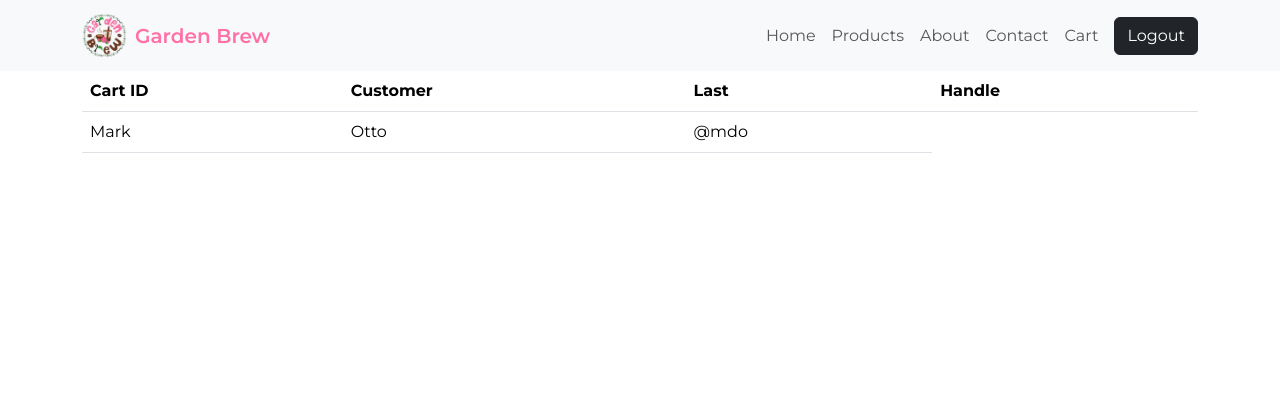
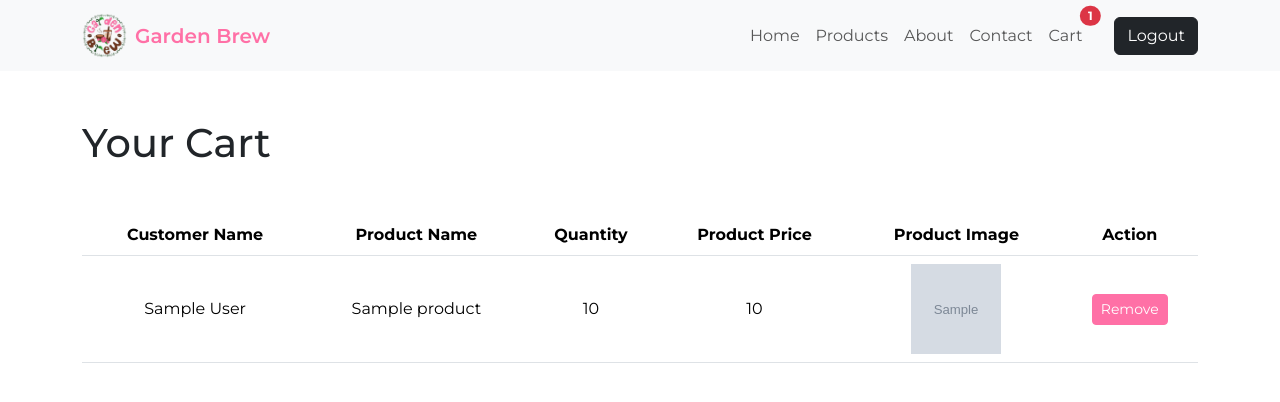
Before and after one commit to estoericull3nea/garden-brew, a PHP site: page /garden-brew/cart.php in a window 1280 px wide. Shown: the top 402 px of the page. Run offline with PHP 8.4, Linux system fonts and the light colour scheme; the visitor is signed in with stand-in values (Sample User, id 1); tables that the repository leaves empty or names only in its code hold one stand-in row (values such as "Sample post"); grey boxes marked "Sample" are stand-in pictures; some libraries are stand-ins or nearby versions.

Commit message:
removing cart

```diff
--- /dev/null
+++ b/ajax/cart/fetch_cart.php
@@ -0,0 +1,52 @@
+<?php
+require '../../connection/connect.php';
+
+session_start();
+
+$user_id = $_SESSION['user_id'];
+$sql = "
+SELECT
+cart.user_id,
+cart.prod_id,
+cart.qty,
+cart.cart_id,
+products.prod_name,
+products.prod_price,
+products.prod_img,
+users.fname,
+users.lname
+FROM cart
+INNER JOIN products ON cart.prod_id = products.prod_id
+INNER JOIN users ON cart.user_id = users.user_id
+WHERE cart.user_id = ?
+";
+
+
+$stmt = $conn->prepare($sql);
+
+// Check if preparation was successful
+if ($stmt === false) {
+    die("Prepare failed: " . $conn->error);
+}
+
+// Bind parameters
+$stmt->bind_param("i", $user_id);
+
+// Execute the statement
+$stmt->execute();
+
+// Get the result
+$result = $stmt->get_result();
+
+// Fetch all rows
+$cart = $result->fetch_all(MYSQLI_ASSOC);
+
+// Close statement and connection
+$stmt->close();
+$conn->close();
+
+// Set content type to JSON
+header('Content-Type: application/json');
+
+// Return JSON response
+echo json_encode($cart);
--- /dev/null
+++ b/ajax/count/count_total_cart.php
@@ -0,0 +1,36 @@
+<?php
+require '../../connection/connect.php';
+
+session_start();
+
+$user_id = $_SESSION['user_id'];
+$sql = "SELECT COUNT(*) FROM cart WHERE user_id = ? ";
+
+// Prepare the SQL statement
+$sql = "SELECT COUNT(*) as count FROM cart WHERE user_id = ?";
+$stmt = $conn->prepare($sql);
+
+// Check if preparation was successful
+if ($stmt === false) {
+    die("Prepare failed: " . $conn->error);
+}
+
+// Bind parameters
+$stmt->bind_param("i", $user_id);
+
+// Execute the statement
+$stmt->execute();
+
+// Get the result
+$result = $stmt->get_result();
+$row = $result->fetch_assoc();
+
+// Close statement and connection
+$stmt->close();
+$conn->close();
+
+// Set content type to JSON
+header('Content-Type: application/json');
+
+// Return JSON response
+echo $row['count'];
--- a/cart.php
+++ b/cart.php
@@ -9,27 +9,84 @@
 <body>
     <?php require './partials/header.php'; ?>
 
-    <div class="cart">
+    <div id="customMessage" class="custom-message d-flex align-items-center justify-content-between gap-2 ">
+        <p id="messageText" style="font-size: .9rem;" class="mb-0 fw-normal text-center"></p>
+        <span id="closeButton"></span>
+    </div>
+
+    <div class="cart mt-5">
         <div class="container">
-            <table class="table">
+            <h1 class="mb-5">Your Cart</h1>
+            <table class="table text-center align-middle">
                 <thead>
                     <tr>
-                        <th scope="col">Cart ID</th>
-                        <th scope="col">Customer</th>
-                        <th scope="col">Last</th>
-                        <th scope="col">Handle</th>
+                        <th scope="col">Customer Name</th>
+                        <th scope="col">Product Name</th>
+                        <th scope="col">Quantity</th>
+                        <th scope="col">Product Price</th>
+                        <th scope="col">Product Image</th>
+                        <th scope="col">Action</th>
                     </tr>
                 </thead>
-                <tbody>
-                    <tr>
-                        <td>Mark</td>
-                        <td>Otto</td>
-                        <td>@mdo</td>
-                    </tr>
+                <tbody id="table_show_cart">
+
                 </tbody>
             </table>
         </div>
     </div>
+
+
+
+    <script>
+        function fetch_cart() {
+            const xhr = new XMLHttpRequest();
+            xhr.open('POST', './ajax/cart/fetch_cart.php', true);
+            xhr.setRequestHeader('Content-Type', 'application/json');
+            xhr.onload = function() {
+                const data = JSON.parse(xhr.responseText)
+                const table_show_cart = document.getElementById('table_show_cart')
+                table_show_cart.innerHTML = ''
+
+                data.forEach(cart => {
+                    const cart_item = `
+                        <tr>
+                            <td>${cart.fname} ${cart.lname}</td>
+                            <td>${cart.prod_name}</td>
+                            <td>${cart.qty}</td>
+                            <td>${cart.prod_price}</td>
+                            <td><img src="./assets/images/milktea/classic/${cart.prod_img}" style="height: 90px; width: 90px;"></td>
+                            <td>
+                                <button class="btn btn-sm btn-pink" onclick="remove_cart(${cart.cart_id})">Remove</button>
+                            </td>
+                        </tr>
+                    `
+                    table_show_cart.innerHTML += cart_item
+                })
+            }
+            xhr.send()
+        }
+
+        function remove_cart(cart_id) {
+            const xhr = new XMLHttpRequest();
+            xhr.open('POST', './ajax/cart/remove_cart.php', true);
+            xhr.setRequestHeader('Content-Type', 'application/json');
+            xhr.onload = function() {
+                if (xhr.responseText === '1') {
+                    fetch_cart()
+                    display_custom_toast('Successfully Removed Cart', 'success', 2000)
+                    get_total_cart()
+                }
+
+            }
+            xhr.send(JSON.stringify({
+                cart_id
+            }))
+        }
+
+        addEventListener("DOMContentLoaded", () => {
+            fetch_cart()
+        });
+    </script>
 </body>
 
 </html>
--- a/partials/header.php
+++ b/partials/header.php
@@ -10,7 +10,7 @@
             <span class="navbar-toggler-icon"></span>
         </button>
         <div class="collapse navbar-collapse" id="navbarSupportedContent">
-            <ul class="navbar-nav ms-auto mb-2 mb-lg-0 me-2">
+            <ul class="navbar-nav ms-auto mb-2 mb-lg-0 me-4">
                 <li class="nav-item">
                     <a class="nav-link " aria-current="page" href="#">Home</a>
                 </li>
@@ -23,9 +23,15 @@
                 <li class="nav-item">
                     <a class="nav-link " aria-current="page" href="#">Contact</a>
                 </li>
-                <li class="nav-item">
-                    <a class="nav-link " aria-current="page" href="http://localhost/garden-brew/cart.php">Cart</a>
+                <li class="nav-item position-relative">
+                    <a class="nav-link position-relative" aria-current="page" href="http://localhost/garden-brew/cart.php">Cart</a>
+                    <span class="position-absolute top-0 start-100 translate-middle badge rounded-pill bg-danger">
+                        <span id="show_count_cart"></span>
+                        <span class="visually-hidden">unread messages</span>
+                    </span>
                 </li>
+
+
 
             </ul>
             <?php if (isset($_SESSION['user_logged_in']) && $_SESSION['user_logged_in'] === true) : ?>
@@ -42,3 +48,18 @@
         </div>
     </div>
 </nav>
+
+<script>
+    function get_total_cart() {
+        const xhr = new XMLHttpRequest()
+        xhr.open('POST', './ajax/count/count_total_cart.php', true)
+        xhr.onload = function() {
+            document.getElementById('show_count_cart').textContent = xhr.responseText
+        }
+        xhr.send()
+    }
+
+    addEventListener("DOMContentLoaded", () => {
+        get_total_cart()
+    });
+</script>
```
Also changed, not shown: ajax/cart/remove_cart.php (added, +32 -0 lines), products.php (+6 -2 lines).
